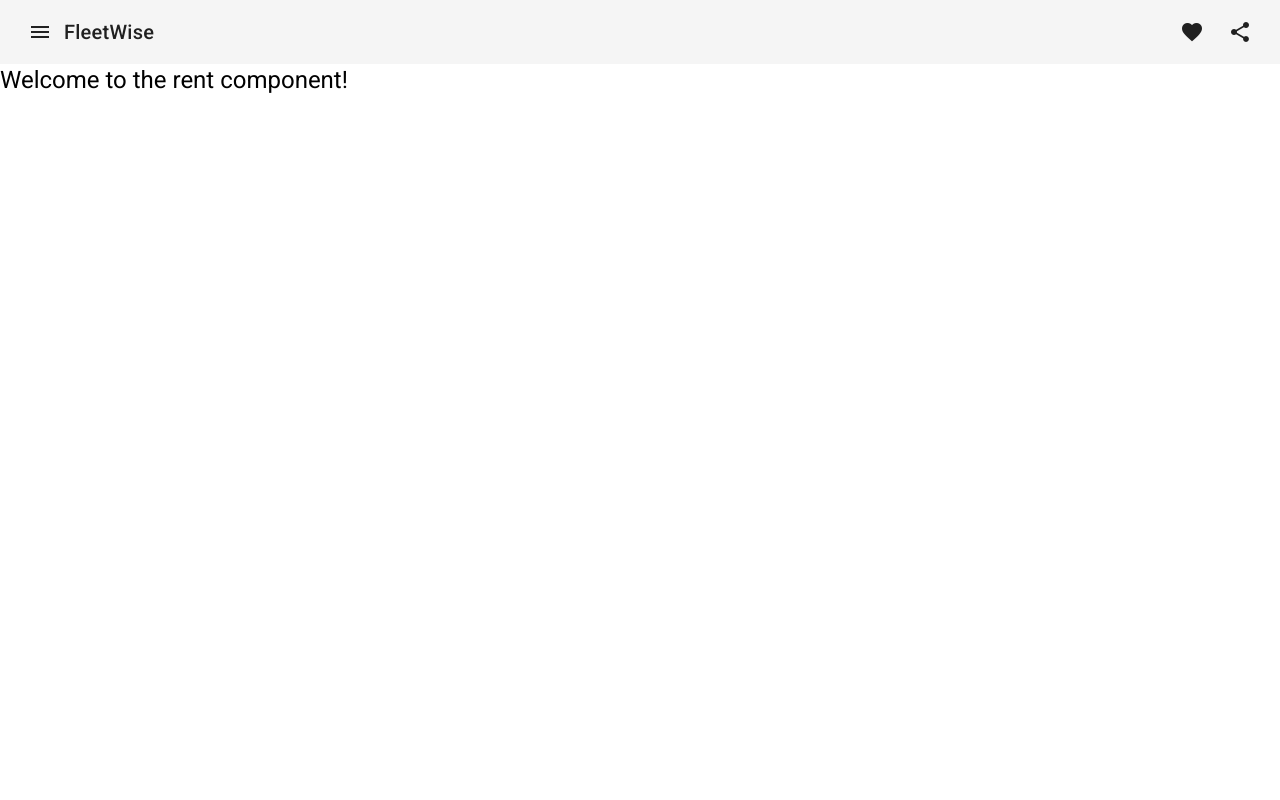
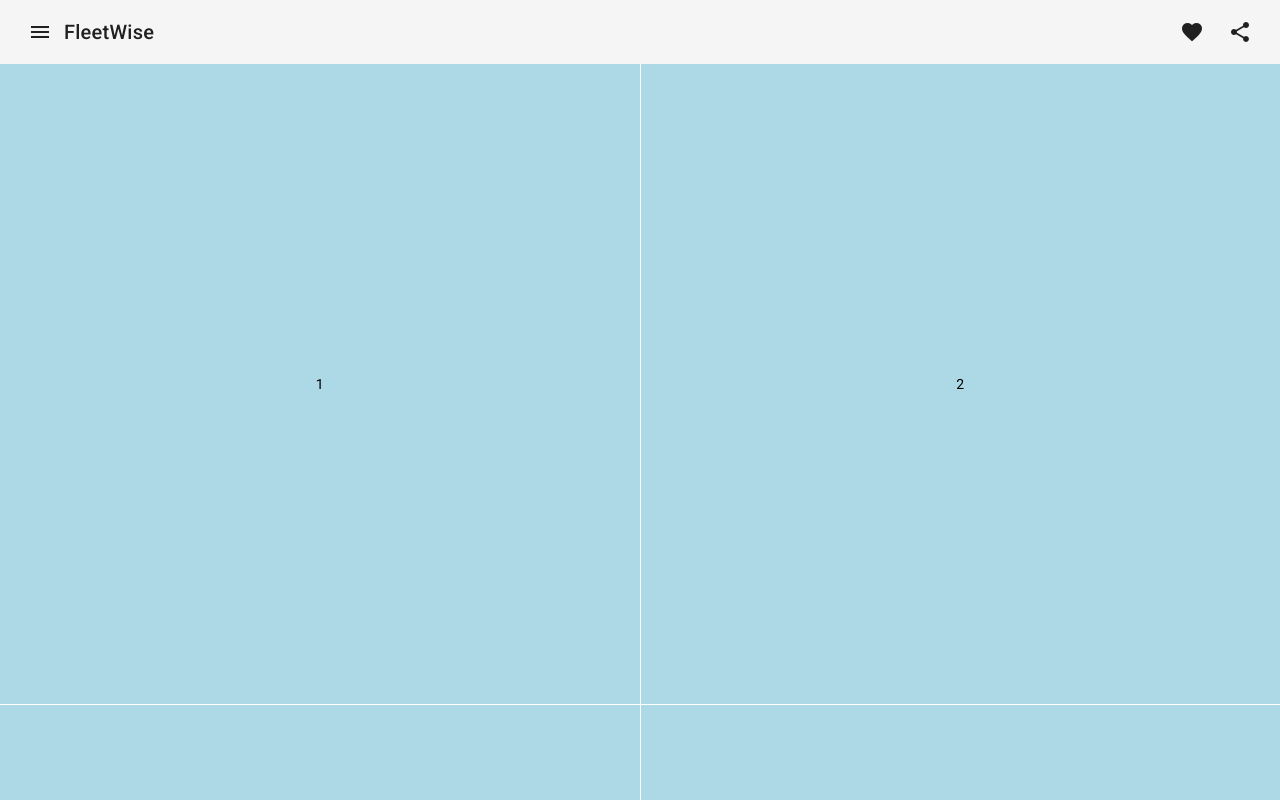
Before and after one commit to cymaob/carrental-juventus, an Angular app in the folder client/: page / in a window 1280 px wide. Shown: the top 800 px of the page. Built offline with nearby package versions, Linux system fonts and the light colour scheme.

Commit message:
tested grids

```diff
--- a/client/src/app/app.module.ts
+++ b/client/src/app/app.module.ts
@@ -10,6 +10,7 @@ import {MatAutocompleteModule} from "@angular/material/autocomplete";
 import {MatToolbarModule} from "@angular/material/toolbar";
 import {MatIconModule} from "@angular/material/icon";
 import {MatButtonModule} from "@angular/material/button";
+import {MatGridListModule} from "@angular/material/grid-list";
 
 @NgModule({
   declarations: [
@@ -24,7 +25,8 @@ import {MatButtonModule} from "@angular/material/button";
     MatAutocompleteModule,
     MatToolbarModule,
     MatIconModule,
-    MatButtonModule
+    MatButtonModule,
+    MatGridListModule
   ],
   providers: [],
   bootstrap: [AppComponent]
--- a/client/src/app/rent/rent.component.css
+++ b/client/src/app/rent/rent.component.css
@@ -0,0 +1,3 @@
+.mat-grid-tile {
+  background: lightblue;
+}
--- a/client/src/app/rent/rent.component.html
+++ b/client/src/app/rent/rent.component.html
@@ -1 +1,6 @@
-<h1>Welcome to the rent component!</h1>
+<mat-grid-list cols="2">
+  <mat-grid-tile>1</mat-grid-tile>
+  <mat-grid-tile>2</mat-grid-tile>
+  <mat-grid-tile>3</mat-grid-tile>
+  <mat-grid-tile>4</mat-grid-tile>
+</mat-grid-list>
--- a/client/src/app/rent/rent.component.ts
+++ b/client/src/app/rent/rent.component.ts
@@ -1,4 +1,13 @@
 import { Component } from '@angular/core';
+import {NgFor} from '@angular/common';
+import {MatGridListModule} from '@angular/material/grid-list';
+
+export interface Tile {
+  color: string;
+  cols: number;
+  rows: number;
+  text: string;
+}
 
 @Component({
   selector: 'app-rent',
@@ -8,3 +17,21 @@ import { Component } from '@angular/core';
 export class RentComponent {
 
 }
+
+/**
+ * @title Dynamic grid-list
+ */
+@Component({
+  selector: 'grid-list-dynamic-example',
+  templateUrl: 'rent.component.html',
+  standalone: true,
+  imports: [MatGridListModule, NgFor],
+})
+export class GridListDynamicExample {
+  tiles: Tile[] = [
+    {text: 'One', cols: 3, rows: 1, color: 'lightblue'},
+    {text: 'Two', cols: 1, rows: 2, color: 'lightgreen'},
+    {text: 'Three', cols: 1, rows: 1, color: 'lightpink'},
+    {text: 'Four', cols: 2, rows: 1, color: '#DDBDF1'},
+  ];
+}
```
